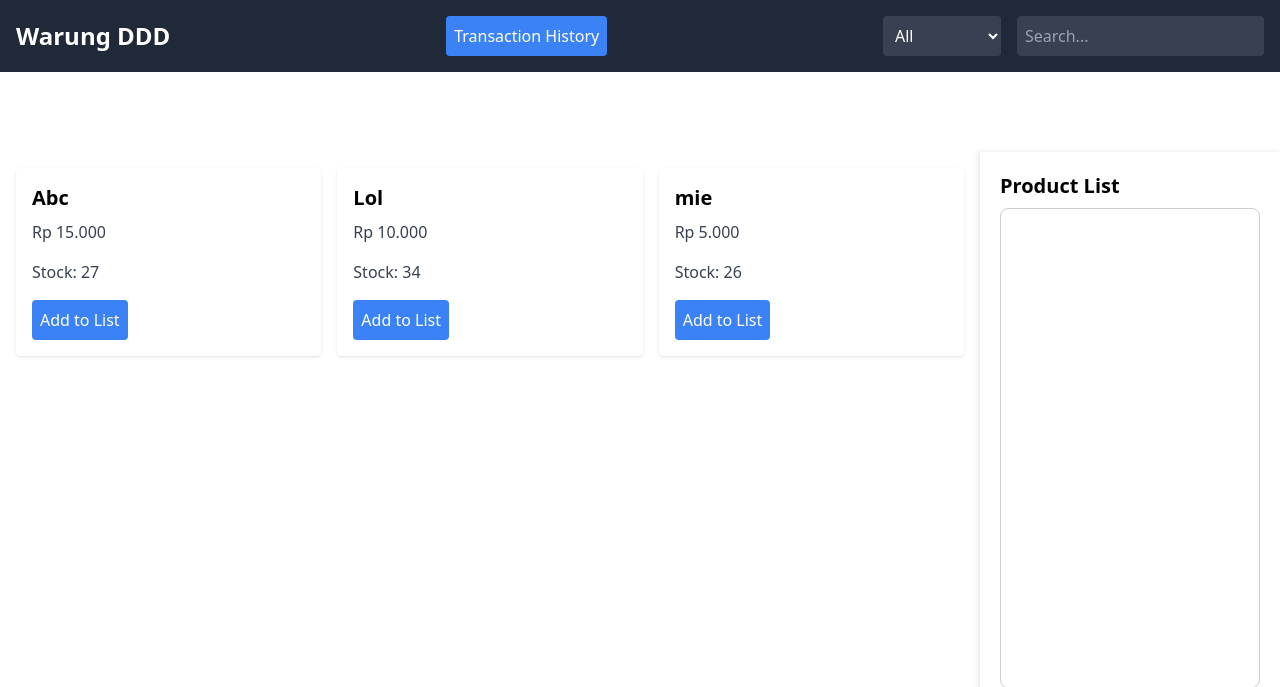
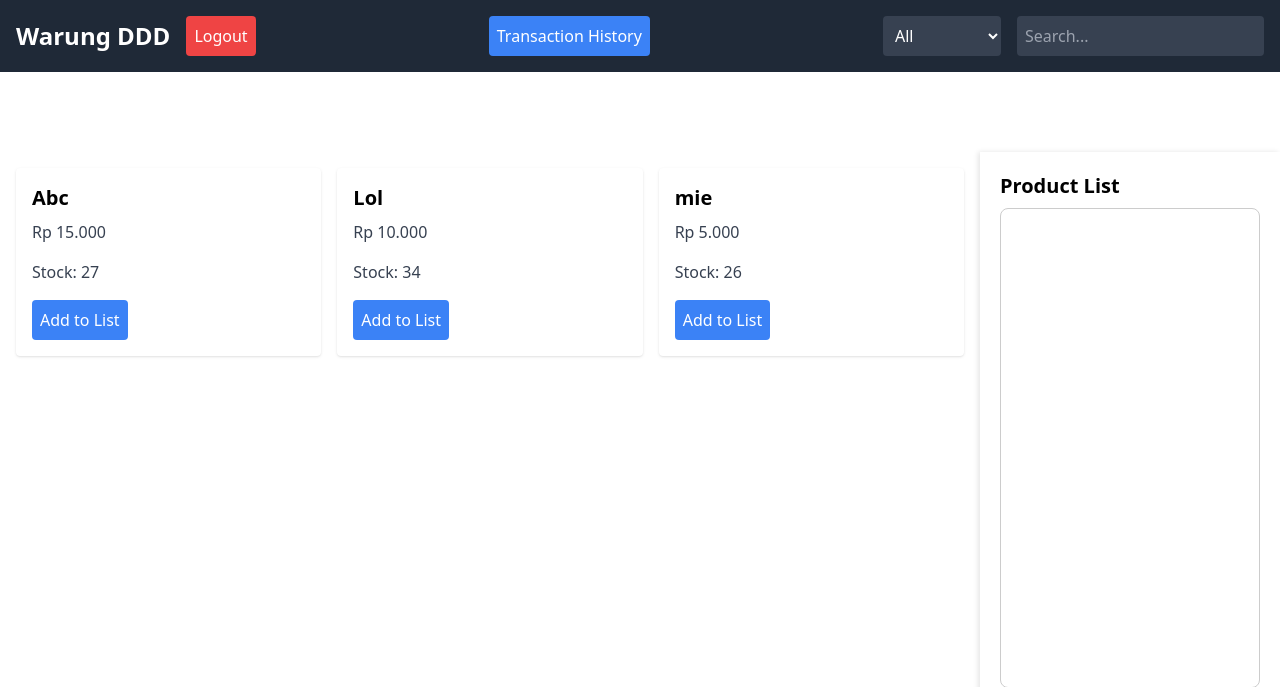
Before and after one commit to Dedyjagok/web-warung-ddd, a PHP site: page /warung.php in a window 1280 px wide. Shown: the top 687 px of the page. Run offline with PHP 8.4, Linux system fonts and the light colour scheme; the visitor is signed in with stand-in values (Sample User, id 1); data comes from the database, SQL or seed files in the repository; some libraries are stand-ins or nearby versions.

Commit message:
Update Session in warung.php

```diff
--- a/warung.php
+++ b/warung.php
@@ -1,4 +1,11 @@
 <?php
+session_start();
+
+if (!isset($_SESSION['username'])) {
+    header("Location: index.php");
+    exit();
+}
+
 include 'service/database.php';
 
 // Fetch products and their stock
@@ -24,7 +31,12 @@ while ($row = $result->fetch_assoc()) {
 </head>
 <body>
 <div class="flex justify-between items-center p-4 bg-gray-800 text-white fixed-navbar">
-        <h1 class="text-2xl font-bold">Warung DDD</h1>
+        <div class="flex items-center space-x-4">
+            <h1 class="text-2xl font-bold">Warung DDD</h1>
+            <form action="logout.php" method="POST">
+                <button type="submit" class="bg-red-500 text-white p-2 rounded">Logout</button>
+            </form>
+        </div>
         <a href="data_penjualan.php" class="bg-blue-500 text-white p-2 rounded">Transaction History</a>
         <div class="flex space-x-4">
             <select class="p-2 rounded bg-gray-700 text-white">
```
